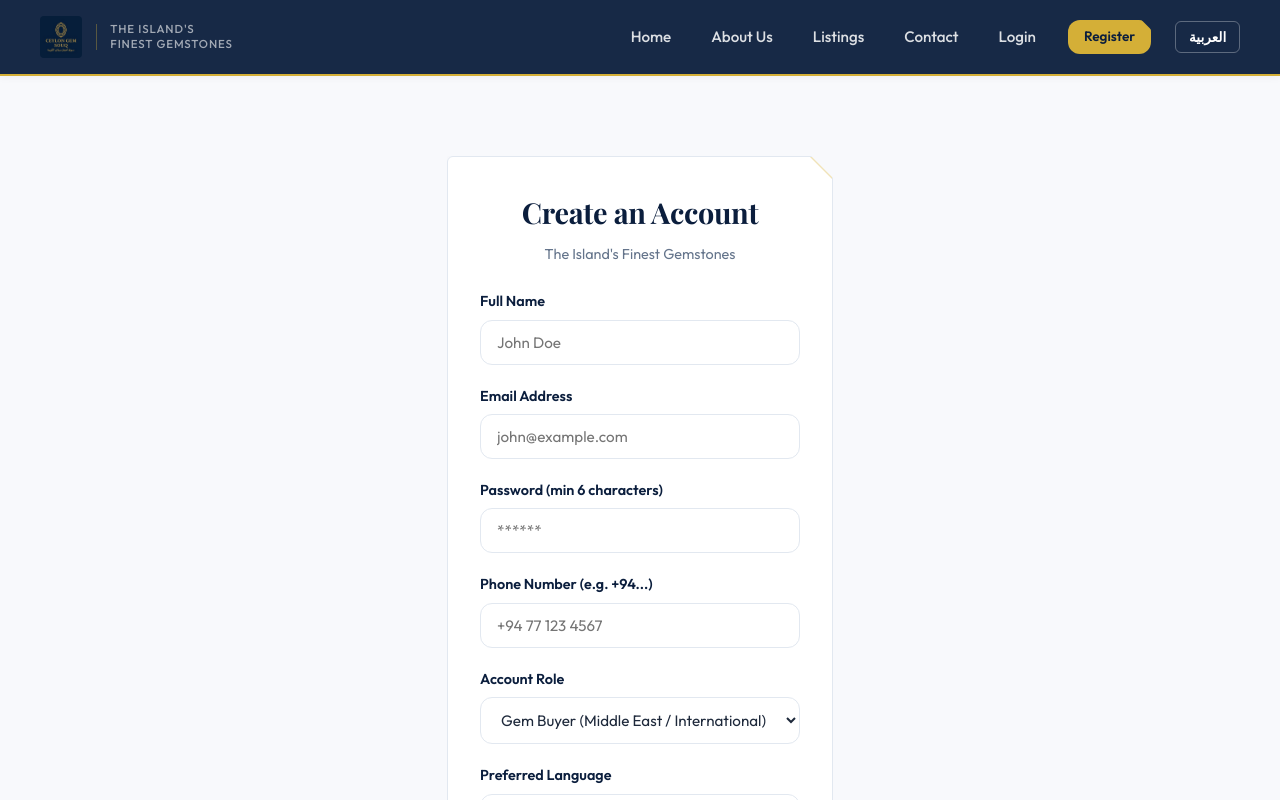
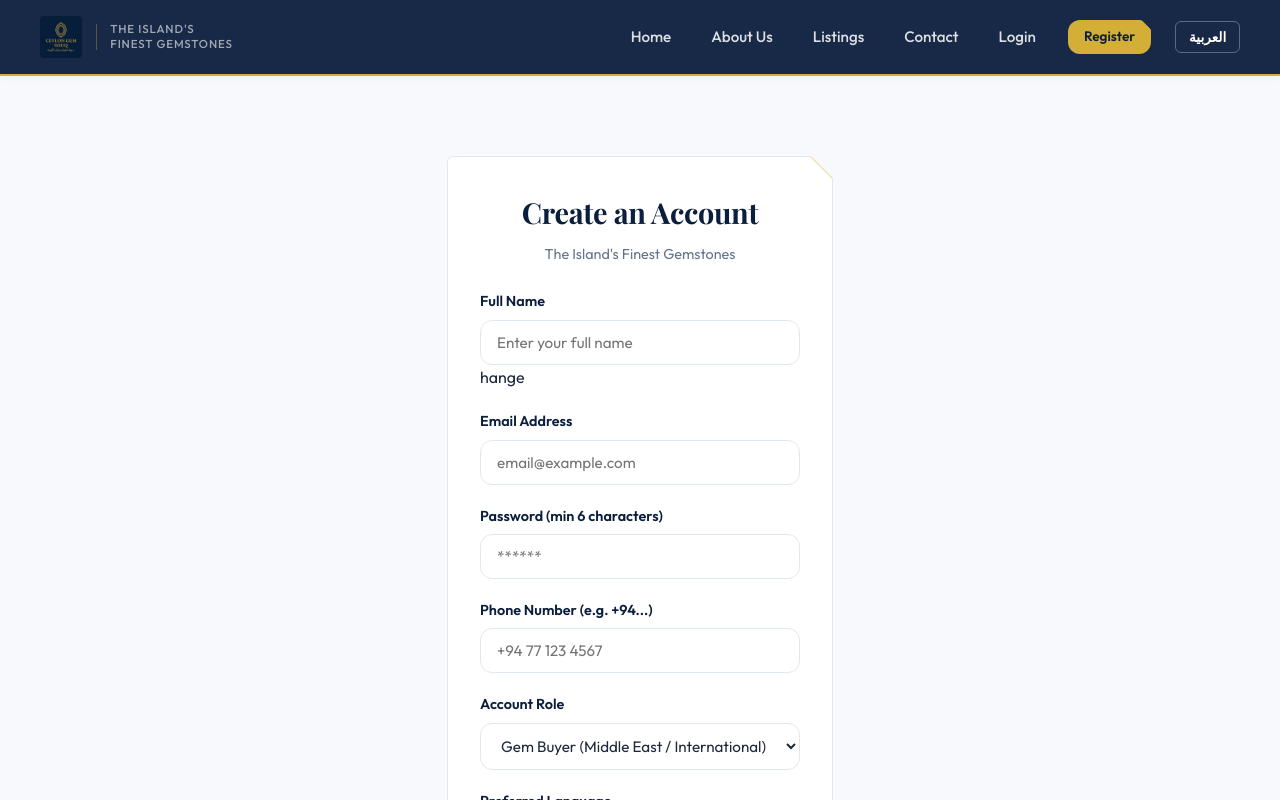
Before and after one commit to RBRB19454/ceylon-gem-souq, a React (Vite) app in the folder frontend/: page /register in a window 1280 px wide. Shown: the top 800 px of the page. Built offline with nearby package versions, Linux system fonts and the light colour scheme; no server answers; a web font is replaced by a local one.

Commit message:
change the placeholder name

```diff
--- a/frontend/src/pages/Register.jsx
+++ b/frontend/src/pages/Register.jsx
@@ -44,17 +44,17 @@ export default function Register() {
         <div className="form-group">
           <label className="form-label">{t('auth_name')}</label>
           <input
-            placeholder="John Doe"
+            placeholder="Enter your full name"
             value={form.name}
             onChange={update('name')}
             required
-          />
+          />hange
         </div>
 
         <div className="form-group">
           <label className="form-label">{t('auth_email')}</label>
           <input
-            placeholder="john@example.com"
+            placeholder="email@example.com"
             type="email"
             value={form.email}
             onChange={update('email')}
```
